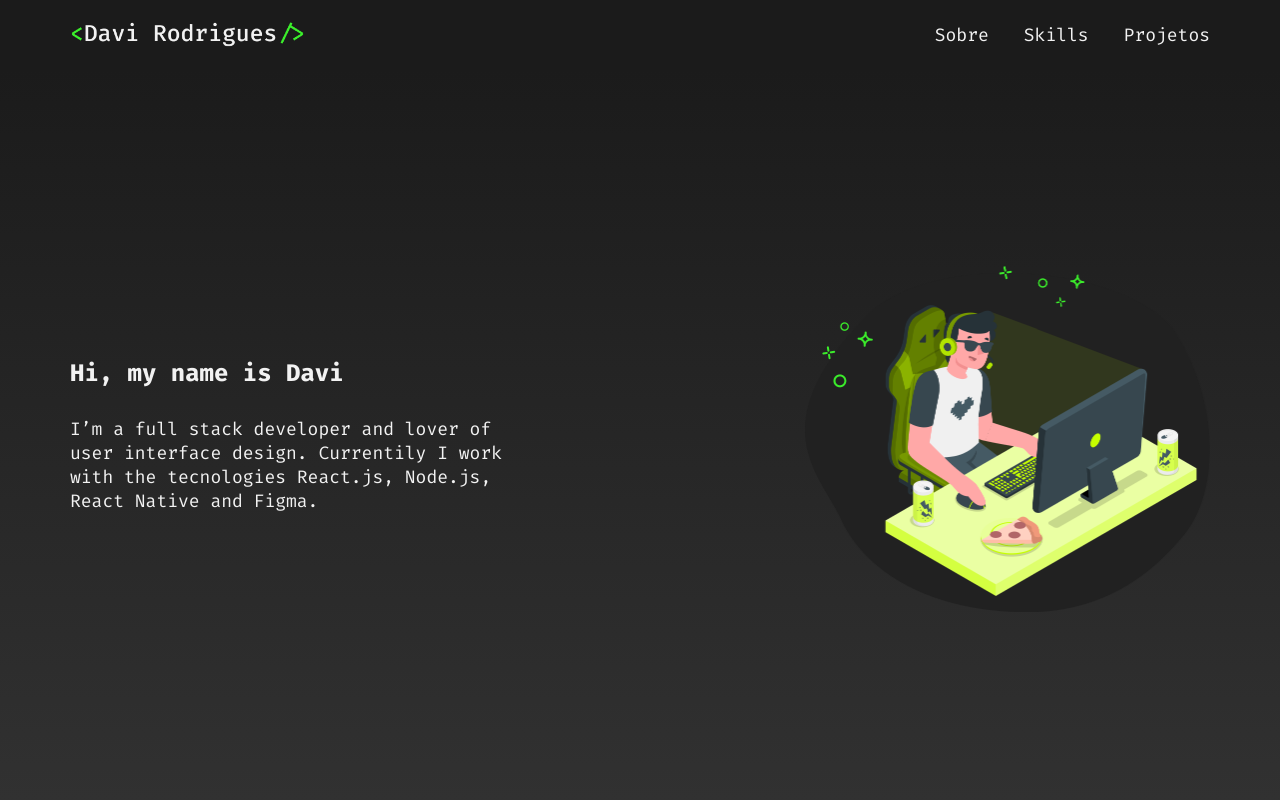
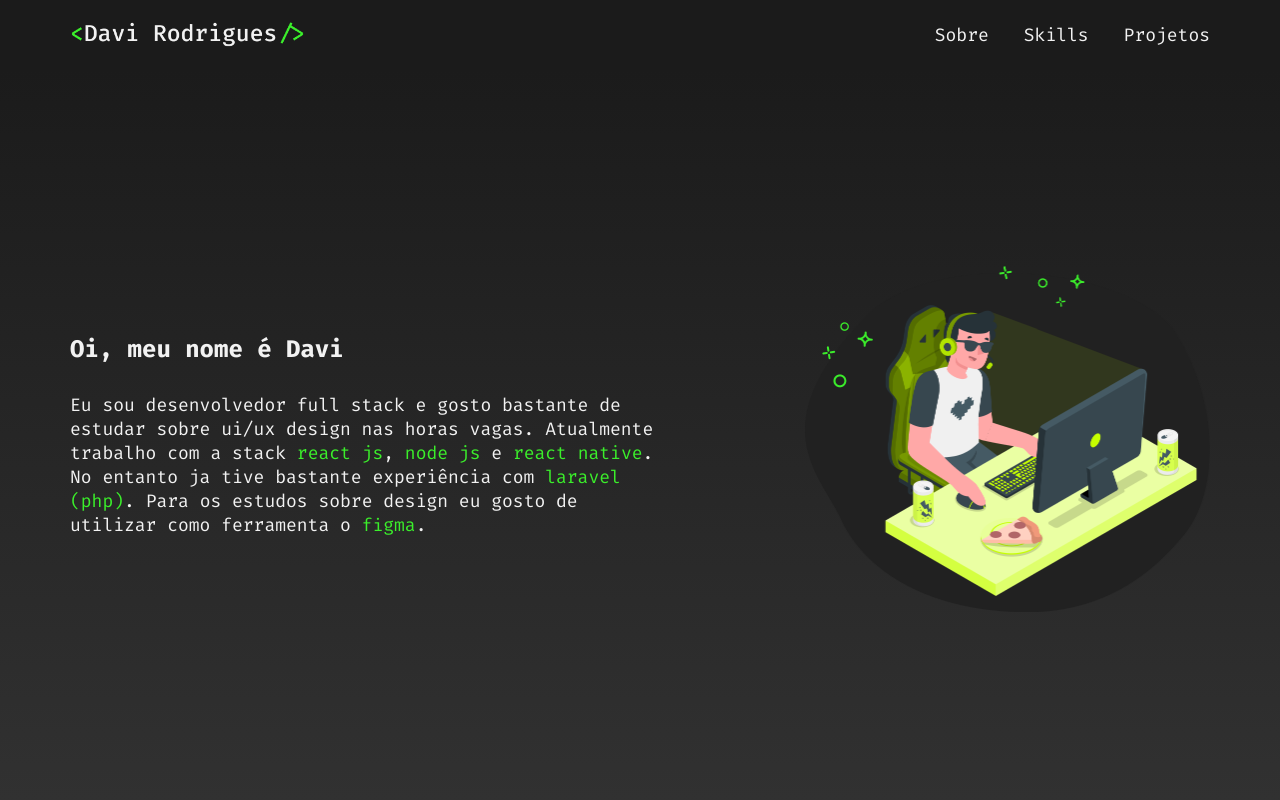
Before and after one commit to dav1rm/portfolio, a React (Create React App) app: page / in a window 1280 px wide. Shown: the top 800 px of the page. Built offline with nearby package versions, Linux system fonts and the light colour scheme.

Commit message:
update home description

```diff
--- a/src/components/Home/index.js
+++ b/src/components/Home/index.js
@@ -8,11 +8,15 @@
     <Container id="home">
       <Content>
         <Left>
-          <h2>Hi, my name is Davi</h2>
+          <h2>Oi, meu nome é Davi</h2>
           <p>
-            I’m a full stack developer and lover of user interface design.
-            Currentily I work with the tecnologies React.js, Node.js, React
-            Native and Figma.{" "}
+            Eu sou desenvolvedor full stack e gosto bastante de estudar sobre
+            ui/ux design nas horas vagas. Atualmente trabalho com a stack{" "}
+            <strong>react js</strong>, <strong>node js</strong> e{" "}
+            <strong>react native</strong>. No entanto ja tive bastante
+            experiência com <strong>laravel (php)</strong>.{"\n"} Para os
+            estudos sobre design eu gosto de utilizar como ferramenta o{" "}
+            <strong>figma</strong>.
           </p>
         </Left>
         <Right>
--- a/src/components/Home/styles.js
+++ b/src/components/Home/styles.js
@@ -20,7 +20,7 @@
 `;
 
 export const Left = styled.div`
-  max-width: 470px;
+  max-width: 600px;
 
   align-items: center;
 
@@ -32,6 +32,11 @@
   p {
     font-size: 18px;
   }
+
+  p > strong {
+    color: #3bef2b;
+    font-weight: normal;
+  }
 `;
 
 export const Right = styled.div`
```
